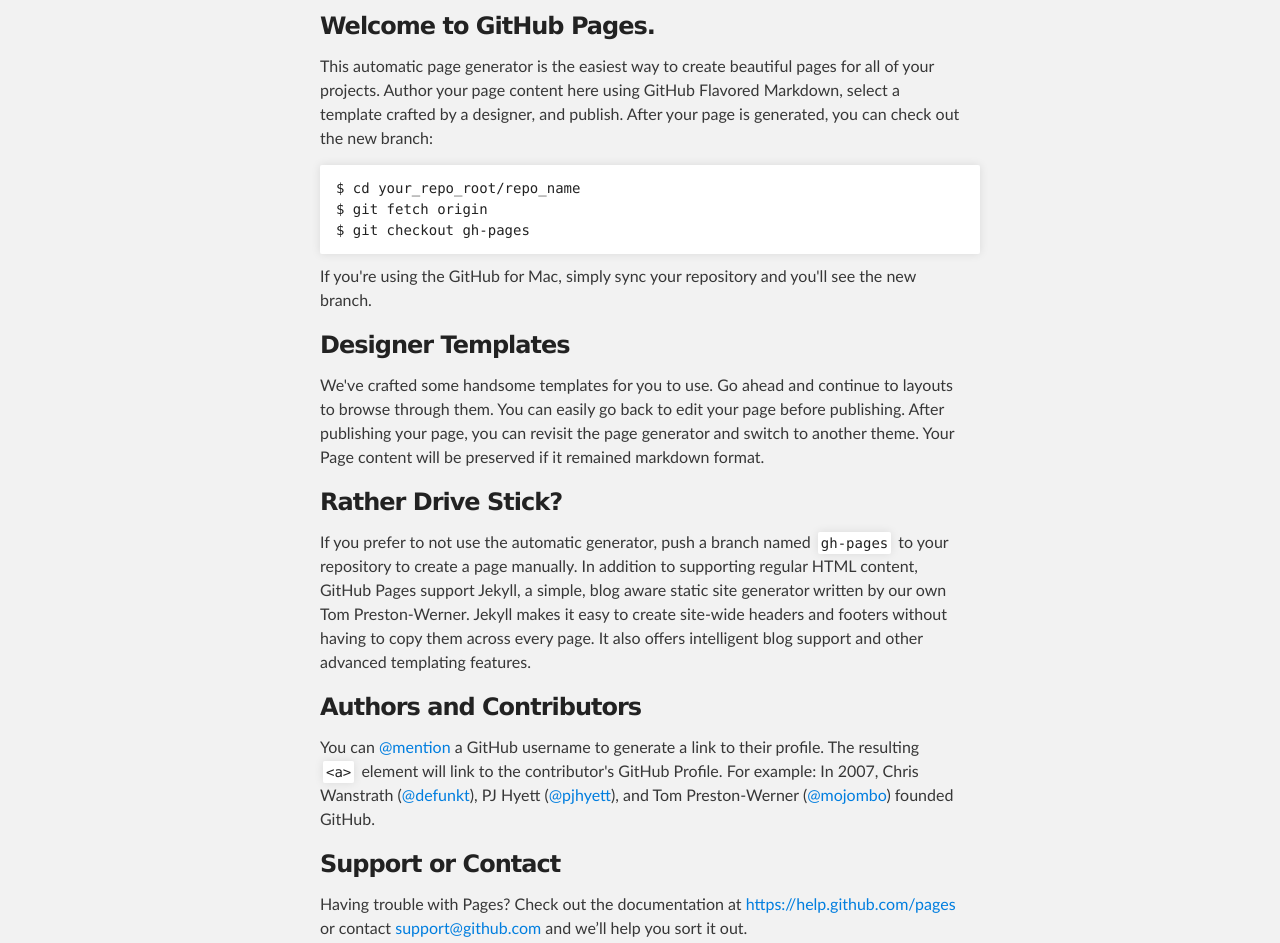
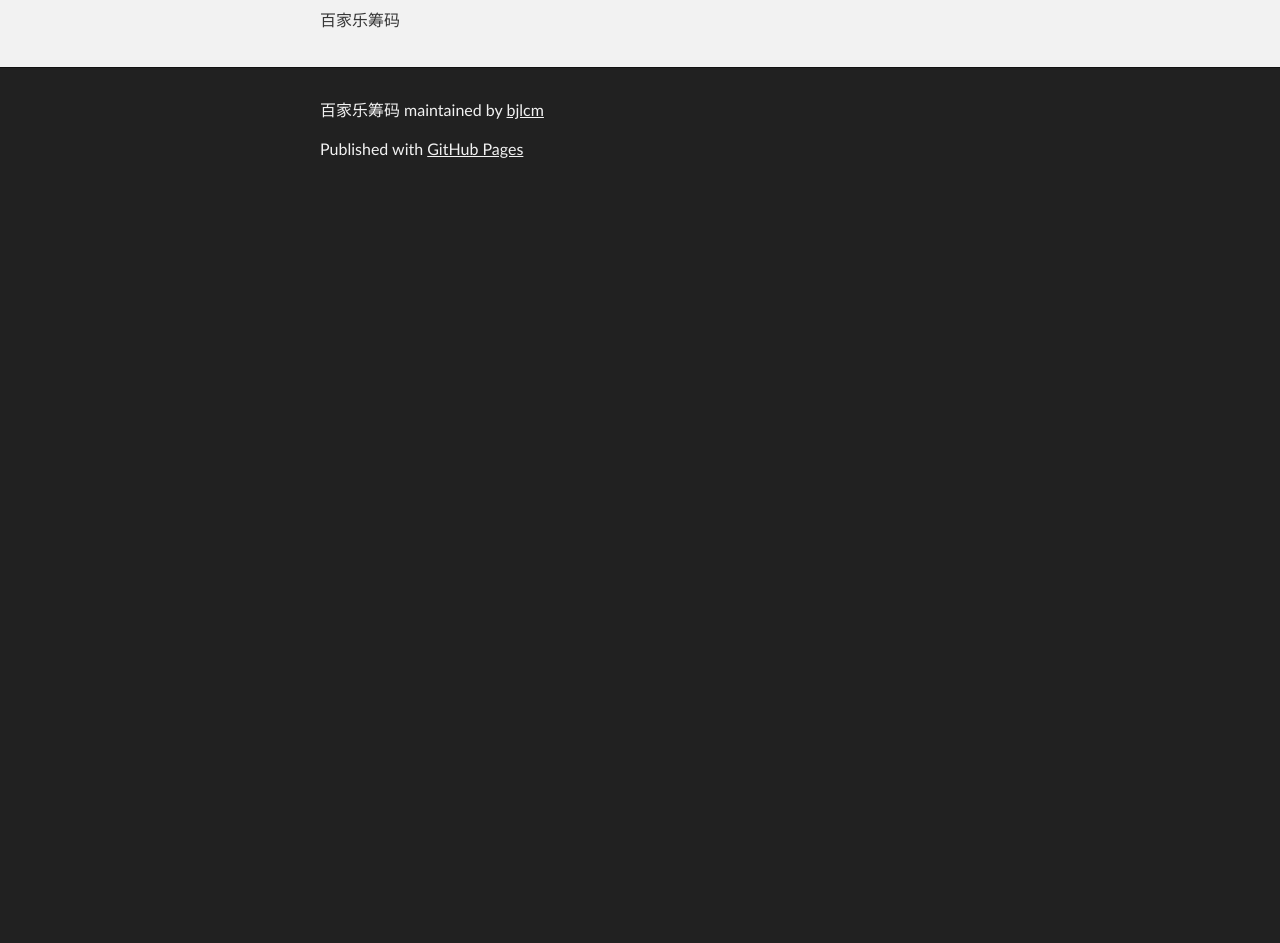
Before and after one commit to bjlcm/bjlecm.github.io, a plain HTML site: page index.html in a window 1280 px wide. Shown: the part 252-1195 px from the top of the page. After the commit the page ends 800 px from the top, so only its background shows below. Drawn offline with Linux system fonts and the light colour scheme.

```diff
--- a/index.html
+++ b/index.html
@@ -31,37 +31,7 @@
     <!-- MAIN CONTENT -->
     <div id="main_content_wrap" class="outer">
       <section id="main_content" class="inner">
-        <h3>
-<a id="welcome-to-github-pages" class="anchor" href="#welcome-to-github-pages" aria-hidden="true"><span class="octicon octicon-link"></span></a>Welcome to GitHub Pages.</h3>
-
-<p>This automatic page generator is the easiest way to create beautiful pages for all of your projects. Author your page content here using GitHub Flavored Markdown, select a template crafted by a designer, and publish. After your page is generated, you can check out the new branch:</p>
-
-<pre><code>$ cd your_repo_root/repo_name
-$ git fetch origin
-$ git checkout gh-pages
-</code></pre>
-
-<p>If you're using the GitHub for Mac, simply sync your repository and you'll see the new branch.</p>
-
-<h3>
-<a id="designer-templates" class="anchor" href="#designer-templates" aria-hidden="true"><span class="octicon octicon-link"></span></a>Designer Templates</h3>
-
-<p>We've crafted some handsome templates for you to use. Go ahead and continue to layouts to browse through them. You can easily go back to edit your page before publishing. After publishing your page, you can revisit the page generator and switch to another theme. Your Page content will be preserved if it remained markdown format.</p>
-
-<h3>
-<a id="rather-drive-stick" class="anchor" href="#rather-drive-stick" aria-hidden="true"><span class="octicon octicon-link"></span></a>Rather Drive Stick?</h3>
-
-<p>If you prefer to not use the automatic generator, push a branch named <code>gh-pages</code> to your repository to create a page manually. In addition to supporting regular HTML content, GitHub Pages support Jekyll, a simple, blog aware static site generator written by our own Tom Preston-Werner. Jekyll makes it easy to create site-wide headers and footers without having to copy them across every page. It also offers intelligent blog support and other advanced templating features.</p>
-
-<h3>
-<a id="authors-and-contributors" class="anchor" href="#authors-and-contributors" aria-hidden="true"><span class="octicon octicon-link"></span></a>Authors and Contributors</h3>
-
-<p>You can <a href="https://github.com/blog/821" class="user-mention">@mention</a> a GitHub username to generate a link to their profile. The resulting <code>&lt;a&gt;</code> element will link to the contributor's GitHub Profile. For example: In 2007, Chris Wanstrath (<a href="https://github.com/defunkt" class="user-mention">@defunkt</a>), PJ Hyett (<a href="https://github.com/pjhyett" class="user-mention">@pjhyett</a>), and Tom Preston-Werner (<a href="https://github.com/mojombo" class="user-mention">@mojombo</a>) founded GitHub.</p>
-
-<h3>
-<a id="support-or-contact" class="anchor" href="#support-or-contact" aria-hidden="true"><span class="octicon octicon-link"></span></a>Support or Contact</h3>
-
-<p>Having trouble with Pages? Check out the documentation at <a href="https://help.github.com/pages">https://help.github.com/pages</a> or contact <a href="mailto:support@github.com">support@github.com</a> and we’ll help you sort it out.</p>
+        <p>百家乐筹码</p>
       </section>
     </div>
 
```
Also changed, not shown: params.json (+1 -1 lines).
